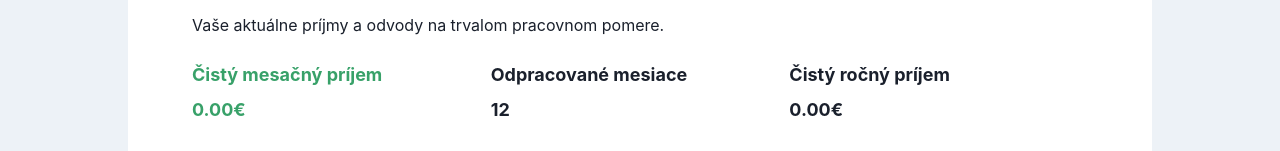
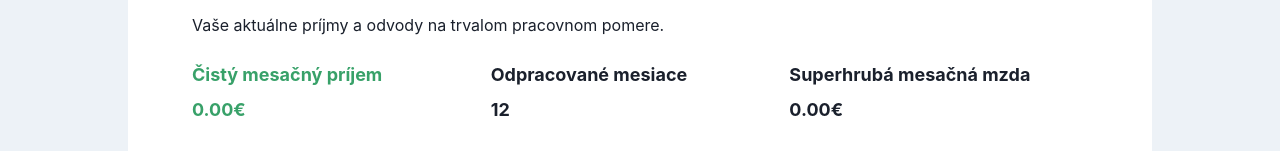
Before and after one commit to lubosfukas/my-paycheck, a Next.js app: page / in a window 1280 px wide. Shown: the part 453-604 px from the top of the page. Built offline with nearby package versions, Linux system fonts and the light colour scheme.

Commit message:
fix: :bug: fix employment card section

```diff
--- a/components/EmploymentCard/EmploymentCard.tsx
+++ b/components/EmploymentCard/EmploymentCard.tsx
@@ -47,7 +47,7 @@ export const EmploymentCard = forwardRef<RefType, Props>(
                         colored: false,
                     },
                     {
-                        label: 'Čistý ročný príjem',
+                        label: 'Superhrubá mesačná mzda',
                         value: monthlySuperGrossIncome,
                         cash: true,
                         colored: false,
```
